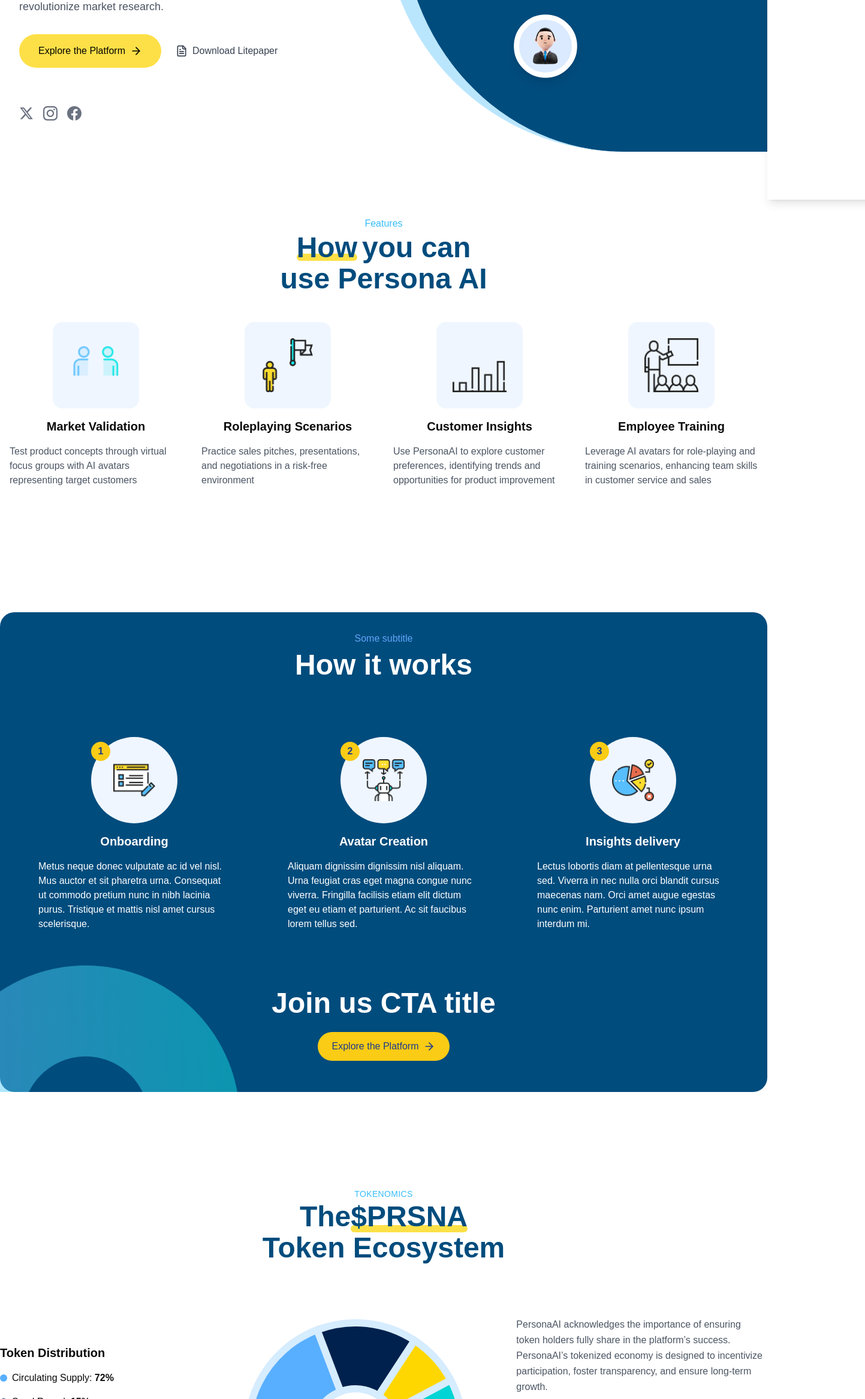
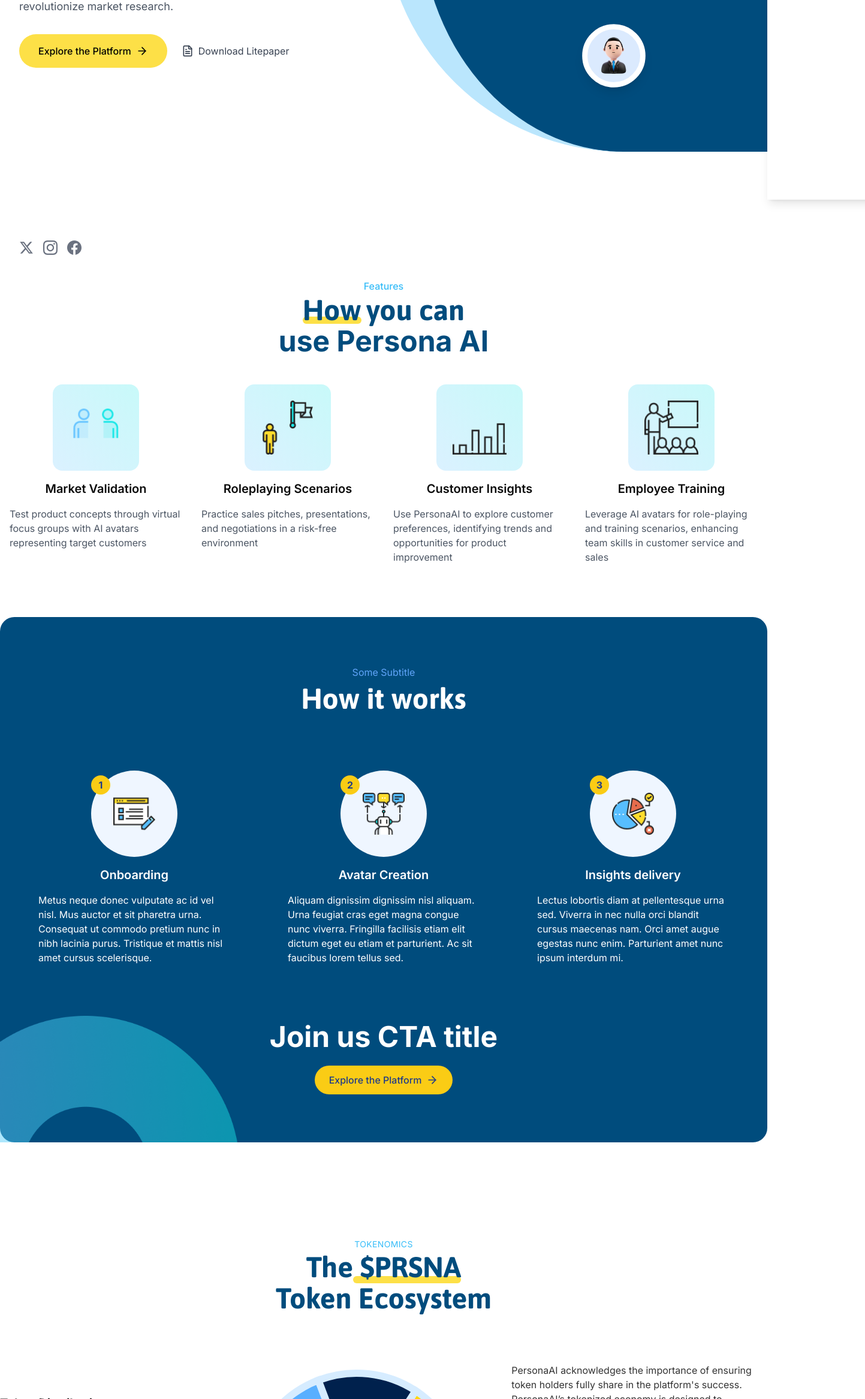
Before and after one commit to tech365aitechcom/persona-ai, a Next.js app: page / in a window 1280 px wide. Shown: the part 467-2800 px from the top of the page at 60% size, 1443 px wide, since content can reach past the window. Built offline with nearby package versions, Linux system fonts and the light colour scheme.

Commit message:
new changes

```diff
--- a/app/layout.js
+++ b/app/layout.js
@@ -1,4 +1,4 @@
-import { Geist, Geist_Mono } from "next/font/google";
+import { Geist, Geist_Mono, Asap, Inter } from "next/font/google";
 import "./globals.css";
 import Footer from "@/components/Footer";
 
@@ -12,6 +12,18 @@
   subsets: ["latin"],
 });
 
+const asap = Asap({
+  variable: "--font-asap",
+  subsets: ["latin"],
+  weight: ["400", "500", "600", "700"],
+});
+
+const inter = Inter({
+  variable: "--font-inter",
+  subsets: ["latin"],
+  weight: ["400", "500", "600", "700"],
+});
+
 export const metadata = {
   title: "Persona AI",
   description: "Generated by create next app",
@@ -21,7 +33,7 @@
   return (
     <html lang="en" suppressHydrationWarning>
       <body
-        className={`${geistSans.variable} ${geistMono.variable} antialiased`}
+        className={`${geistSans.variable} ${geistMono.variable} ${asap.variable} ${inter.variable} font-inter antialiased`}
       >
         {children}
         <Footer />
--- a/app/page.js
+++ b/app/page.js
@@ -20,9 +20,9 @@
 
 const getPosition = (index) => {
   const positions = [
-    "top-60 left-2",
-    "top-1/2 right-10 transform -translate-y-1/2",
-    "bottom-32 left-48",
+    "top-60 -left-4",
+    "top-96 right-10 ",
+    "bottom-28 right-52",
   ];
   return positions[index];
 };
@@ -112,12 +112,12 @@
                 height={100}
                 className="w-12 h-12"
               />
-              <span className="text-2xl font-bold">
+              <span className="text-2xl font-bold font-asap">
                 Persona <span className="text-sky-400">AI*</span>
               </span>
             </div>
             <div className="hidden md:flex justify-end items-center gap-4">
-              <nav className="flex gap-8 text-white">
+              <nav className="flex gap-4 text-white">
                 <a href="#" className="hover:text-black">
                   Team
                 </a>
@@ -231,7 +231,7 @@
             </div>
 
             {/* Heading */}
-            <h1 className="text-4xl md:text-6xl font-bold leading-tight text-center md:text-left">
+            <h1 className="text-4xl font-asap md:text-6xl font-bold leading-tight text-center md:text-left">
               Transform Market <br />
               Research with <br />
               <span className="relative">
@@ -258,7 +258,7 @@
             </div>
 
             {/* Social Icons */}
-            <div className="hidden md:flex gap-4 mt-16">
+            <div className="hidden md:flex gap-4 mt-72">
               <a href="#" className="text-gray-500 hover:text-gray-700">
                 <svg
                   className="w-6 h-6"
@@ -296,7 +296,7 @@
           <div className="relative w-1/2 hidden md:block">
             {/* Blue curved background */}
             <div className="absolute top-[-80px] right-0 w-full h-screen">
-              <div className="relative w-full h-full bg-heading rounded-tl-full rounded-bl-full border-l-[30px] border-sky-200">
+              <div className="relative w-full h-full bg-heading rounded-tl-full rounded-bl-full border-l-[60px] border-sky-200">
                 {avatars.map((avatar, index) => (
                   <motion.div
                     key={avatar.id}
@@ -325,10 +325,10 @@
       </section>
 
       {/* Features Section */}
-      <section className="py-20 md:py-40 flex flex-col items-center">
+      <section className="py-20 md:py-10 md:pb-30 flex flex-col items-center">
         <div className="space-y-1 text-center">
           <span className="text-sky-400 font-medium">Features</span>
-          <h2 className="text-5xl font-bold text-heading">
+          <h2 className="text-5xl font-bold text-heading font-asap">
             <span className="relative">
               <span className="relative z-10">How</span>
               <span className="absolute bottom-1 left-0 w-full h-3 rounded-full bg-yellow-300 -z-10"></span>
@@ -345,7 +345,7 @@
               key={index}
               className="space-y-4 text-center md:max-w-sm mx-auto"
             >
-              <div className="bg-blue-50 w-36 h-36 mx-auto rounded-2xl flex items-center justify-center">
+              <div className="w-36 h-36 mx-auto rounded-2xl flex items-center justify-center bg-[linear-gradient(45deg,rgba(104,197,255,0.24)_0%,rgba(25,231,231,0.24)_100%)]">
                 {showImages ? (
                   <Image
                     src={feature.images[imageIndexes[index]]}
@@ -355,6 +355,7 @@
                   />
                 ) : null}
               </div>
+
               <h3 className="font-semibold text-lg md:text-xl">
                 {feature.title}
               </h3>
@@ -367,11 +368,11 @@
       </section>
 
       {/* How it works Section */}
-      <section className="bg-heading text-white p-8 min-h-screen rounded-3xl relative">
+      <section className="bg-heading text-white p-8 py-20 min-h-screen rounded-3xl relative">
         {/* Header */}
         <div className="mb-12 text-center">
-          <p className="text-blue-400 mb-2">Some subtitle</p>
-          <h2 className="text-5xl font-bold">How it works</h2>
+          <p className="text-blue-400 mb-2">Some Subtitle</p>
+          <h2 className="text-5xl font-bold font-asap">How it works</h2>
         </div>
         <div className="grid grid-cols-1 md:grid-cols-3 gap-8 py-12 relative">
           {/* Added relative for positioning */}
@@ -430,14 +431,16 @@
           <p className="text-sky-400 uppercase text-sm tracking-wide">
             TOKENOMICS
           </p>
-          <h2 className="text-5xl font-bold text-heading">
+          <h2 className="text-5xl font-bold text-heading font-asap">
             The
             <span className="relative">
-              <span className="relative z-10">$PRSNA</span>
+              <span className="relative z-10"> $PRSNA</span>
               <span className="absolute bottom-0 left-0 w-full rounded-full h-3 bg-yellow-300 -z-10"></span>
             </span>
           </h2>
-          <h2 className="text-5xl font-bold text-heading">Token Ecosystem</h2>
+          <h2 className="text-5xl font-bold text-heading font-asap">
+            Token Ecosystem
+          </h2>
         </div>
         <div className="flex flex-col md:flex-row items-center justify-between w-full py-8 bg-white">
           <div className="text-center md:text-left order-2 md:order-1">
@@ -465,12 +468,14 @@
           <div className="flex justify-center order-1 md:order-2">
             <Chart />
           </div>
-          <div className="w-full md:w-1/3 text-left flex flex-col gap-6 px-2 order-3">
-            <p className="text-gray-600 leading-relaxed">
+          <div className="w-full md:w-1/3 text-left flex flex-col gap-6 order-3">
+            <p className="text-[#333333] leading-normal">
               PersonaAI acknowledges the importance of ensuring token holders
-              fully share in the platform’s success. PersonaAI’s tokenized
+              fully share in the platform's success. PersonaAI’s tokenized
               economy is designed to incentivize participation, foster
-              transparency, and ensure long-term growth.
+              transparency, and ensure the platform’s long-term growth. The
+              $PRSNA token lies at the core of our ecosystem, offering dynamic
+              utility and value for all stakeholders.
             </p>
             <div className="border-l-4 border-yellow-300">
               <p className="font-bold text-black mx-3">
@@ -488,17 +493,23 @@
       </section>
 
       {/* Roadmap Section */}
-      <section className="bg-heading text-white p-4 md:p-8 min-h-screen rounded-3xl relative">
-        {/* Header */}
-        <div className="mb-12 text-center">
-          <p className="text-blue-400 mb-2">Roadmap</p>
-          <h2 className="text-5xl font-bold">Our upcoming plans</h2>
+      <section className="bg-heading text-white p-4 md:pt-28 md:p-8 min-h-screen relative rounded-3xl ">
+        <div className="space-y-1 mb-12 text-center">
+          <span className="text-sky-400 font-medium">Roadmap</span>
+          <h2 className="text-5xl font-bold text-white font-asap">
+            <span className="relative">
+              <span className="">Our upcoming</span>
+            </span>
+            <span className="ml-2 relative">
+              <span className="relative z-10">Plans</span>
+              <span className="absolute bottom-1 left-0 w-full h-3 rounded-full bg-yellow-300"></span>
+            </span>
+          </h2>
         </div>
-
-        <div className="flex flex-col md:flex-row w-full space-x-6">
-          <div className="w-full md:w-1/2 px-2">
+        <div className="flex flex-col justify-center gap-10 items-center md:flex-row w-full space-x-6">
+          <div className="w-full md:w-1/3">
             {/* Foundation Card */}
-            <div className="bg-blue-400 rounded-3xl p-6 mb-8">
+            <div className="bg-[#57BEFF] rounded-3xl p-4 py-6 mb-8">
               <div className="flex justify-between items-center mb-4">
                 <span className="bg-white text-blue-400 px-4 py-1 rounded-full text-sm">
                   Phase 1
@@ -516,7 +527,7 @@
             {/* Phase 2 Card */}
             <div className="bg-white rounded-3xl p-6 mb-8">
               <div className="flex justify-between items-center mb-4">
-                <span className="bg-blue-400 text-white px-4 py-1 rounded-full text-sm">
+                <span className="bg-[#57BEFF] text-white px-4 py-1 rounded-full text-sm">
                   Phase 2
                 </span>
                 <span className="text-blue-900">Q2 2025</span>
@@ -529,7 +540,7 @@
             {/* Phase 3 Card */}
             <div className="bg-white rounded-3xl p-6 mb-8">
               <div className="flex justify-between items-center mb-4">
-                <span className="bg-blue-400 text-white px-4 py-1 rounded-full text-sm">
+                <span className="bg-[#57BEFF] text-white px-4 py-1 rounded-full text-sm">
                   Phase 3
                 </span>
                 <span className="text-blue-900">Q3 2025</span>
@@ -630,7 +641,7 @@
         {/* Title Section */}
         <div className="space-y-1 text-center mb-8">
           <span className="text-sky-400 font-medium">Use Cases</span>
-          <h2 className="text-5xl font-bold text-heading">
+          <h2 className="text-5xl font-bold text-heading font-asap">
             <span className="relative">
               <span className="relative z-10">Where</span>
               <span className="absolute bottom-1 left-0 w-full h-3 rounded-full bg-yellow-300 -z-10"></span>
@@ -701,7 +712,7 @@
         </div>
       </section>
 
-      <section className=" w-full bg-blue-50 min-h-screen relative rounded-3xl">
+      <section className="w-full bg-blue-50 min-h-screen rounded-3xl relative pt-20">
         <Testimonial />
         <div className="w-full hidden md:flex justify-center items-center absolute left-0 bottom-[-100px]">
           <div className="w-full relative bg-heading rounded-3xl md:rounded-full pl-20 px-8 flex flex-wrap items-center gap-4">
--- a/data/index.js
+++ b/data/index.js
@@ -111,6 +111,14 @@
     imageUrl:
       "https://s3-alpha-sig.figma.com/img/b02a/1ad7/744b46c18196a0ff6d3a7130ecdb4b55?Expires=1740355200&Key-Pair-Id=APKAQ4GOSFWCW27IBOMQ&Signature=kMfZls6Kuq6s1sZs72nq1ewYfaHBO1mdlXl4zMWeXkFy4eb83~z~w9DliqtSBopJjDG-KxmB7Qa-DXY6MF2zZVAnvJewXxOrVglHHSr5mtRl0T-09br4z9N8LyvOS1xq1Rf7OCjDsZN2jnC7kZGRws3OY-1VGIbqa4MZFAPJy3M5jT~w2t-B-naHTAo3rQSGZ4ak9nHxt8tHXEWrzmgdD6jIDaCxpNFncA0HiSu2uAgARgR03zPukKJ54mA86UssEHnGQDaz3TCAszBQOAQIkZoSBuOedB7OQeTLl5DIy9bOhVlS7OvZnvWc-VwqoBUsChEGIfOpMFkF3cTaWJKFHQ__",
   },
+  {
+    role: "Technology Partner",
+    name: "365 AI Tech",
+    imagePosition: "right",
+    bio: "365 AI Tech is a leading AI and automation agency with a strong background in creating advanced AI-driven systems tailored for high-impact projects. Their team brings broad skills across software development, enabling seamless integration of diverse technologies into a cohesive platform. Their expertise in automating complex workflows—from onboarding and content creation to project management and sales—directly aligns with PersonaAI’s mission to deliver seamless, efficient market research solutions. With their proven ability to integrate cutting-edge AI with practical applications, 365 AI Tech is critical to building our platform’s robust and dynamic capabilities, ensuring an exceptional user experience and operational efficiency.",
+    imageUrl: "/365aitech-logo.png",
+    localUrl: true,
+  },
 ];
 
 export const process = [
--- a/package.json
+++ b/package.json
@@ -18,6 +18,7 @@
     "next": "15.1.7",
     "react": "^19.0.0",
     "react-dom": "^19.0.0",
+    "react-icons": "^5.4.0",
     "recharts": "^2.10.0",
     "swiper": "^11.2.2",
     "tailwind-merge": "^3.0.1",
--- a/tailwind.config.mjs
+++ b/tailwind.config.mjs
@@ -57,6 +57,13 @@
         md: "calc(var(--radius) - 2px)",
         sm: "calc(var(--radius) - 4px)",
       },
+      fontFamily: {
+        sans: "var(--font-inter), sans-serif",
+        geist: "var(--font-geist-sans)",
+        mono: "var(--font-geist-mono)",
+        asap: "var(--font-asap)",
+        inter: "var(--font-inter)",
+      },
     },
   },
   plugins: [require("tailwindcss-animate")],
```
Also changed, not shown: components/DecorativeShape.jsx (+23 -9 lines), components/Footer.jsx (+8 -7 lines), components/TeamMember.jsx (+17 -7 lines), components/Testimonial.jsx (+12 -7 lines), public/365aitech-logo.png (added), 1 other file (tests, documents, lock files or other folders).
